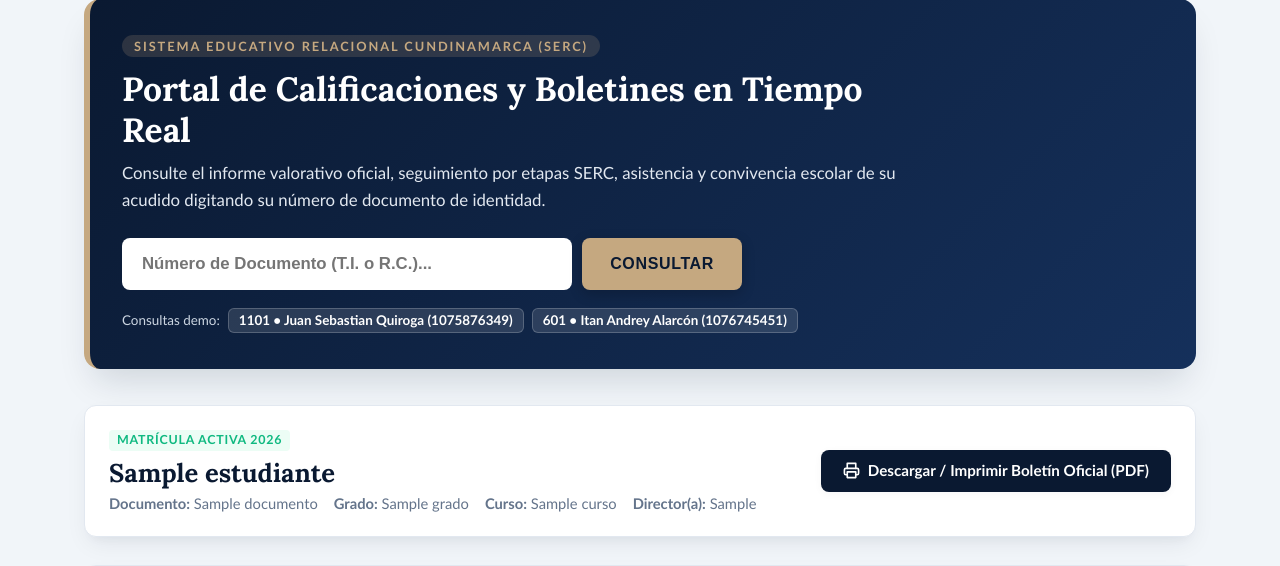
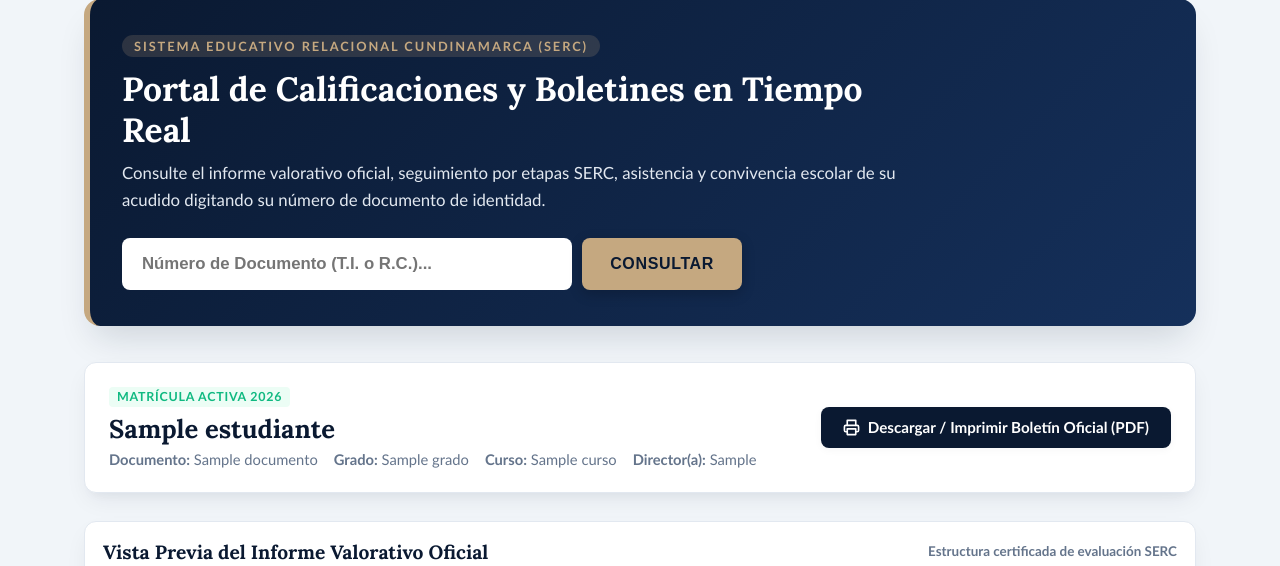
Before and after one commit to jd5073356-max/athena-ceis, a Django app: template web_publica/templates/web_publica/consulta_notas.html in a window 1280 px wide. Shown: the part 216-782 px from the top of the page. Run offline with Django 5.2, Linux system fonts and the light colour scheme; the template is opened without the code that fills it: most values are stand-ins (such as "Sample title", 1, 10 or a date in 2020); grey boxes marked "Sample" are stand-in pictures; some web fonts are replaced.

Commit message:
style(consulta_notas): retirar botones de consulta demo

```diff
--- a/web_publica/templates/web_publica/consulta_notas.html
+++ b/web_publica/templates/web_publica/consulta_notas.html
@@ -30,17 +30,6 @@
           Consultar
         </button>
       </form>
-
-      <!-- Accesos Rápidos de Ejemplo -->
-      <div style="margin-top: 18px; display: flex; align-items: center; gap: 8px; flex-wrap: wrap; font-size: .84rem; color: #cbd5e1;">
-        <span>Consultas demo:</span>
-        <a href="?doc=1075876349" style="background: rgba(255,255,255,0.12); color: #fff; padding: 4px 10px; border-radius: 6px; text-decoration: none; border: 1px solid rgba(255,255,255,0.2); font-weight: 600;">
-          1101 &bull; Juan Sebastian Quiroga (1075876349)
-        </a>
-        <a href="?doc=1076745451" style="background: rgba(255,255,255,0.12); color: #fff; padding: 4px 10px; border-radius: 6px; text-decoration: none; border: 1px solid rgba(255,255,255,0.2); font-weight: 600;">
-          601 &bull; Itan Andrey Alarcón (1076745451)
-        </a>
-      </div>
     </div>
   </div>
 
```
